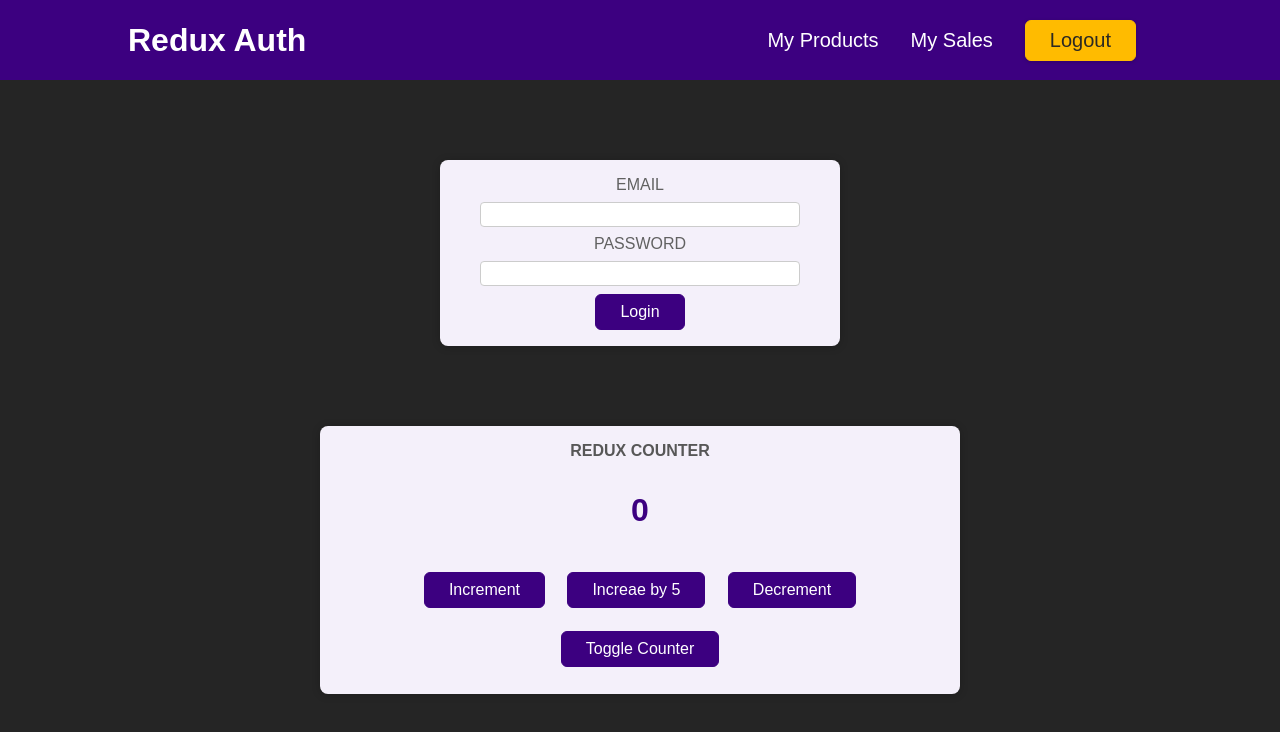
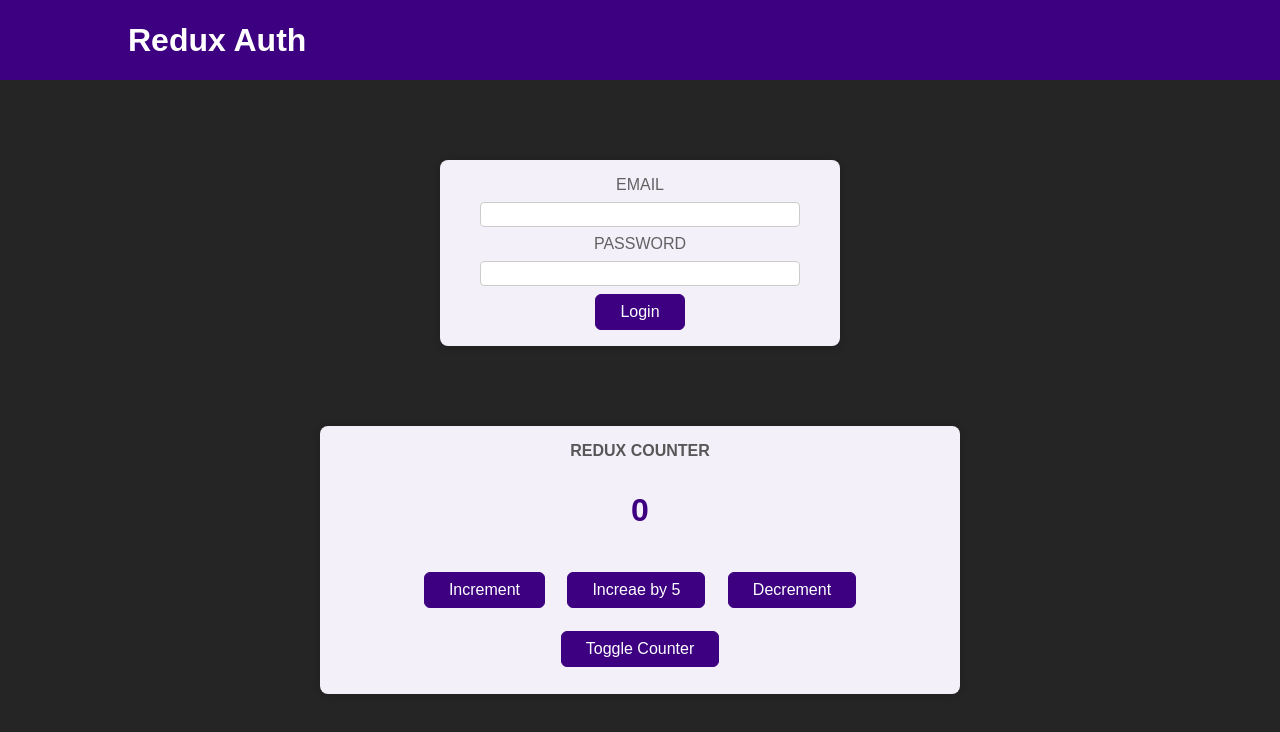
Before and after one commit to leandrocolocdk/react-redux-max, a React (Create React App) app: page / in a window 1280 px wide. Shown: the top 732 px of the page. Built offline with nearby package versions, Linux system fonts and the light colour scheme.

Commit message:
Login y logout

```diff
--- a/src/App.js
+++ b/src/App.js
@@ -1,13 +1,17 @@
 import { Fragment } from 'react';
+import { useSelector } from 'react-redux';
 import Counter from './components/Counter';
-import Header from './components/Header'
-import Auth from './components/Auth'
+import Header from './components/Header';
+import Auth from './components/Auth';
+import UserProfile from './components/UserProfile';
 
 function App() {
+  const isAuth = useSelector(state => state.auth.isAuthenticated)
   return (
     <Fragment>
       <Header />
-      <Auth />
+      {!isAuth && <Auth />}
+      {isAuth && <UserProfile />}
       <Counter />
     </Fragment>
   );
--- a/src/components/Auth.js
+++ b/src/components/Auth.js
@@ -1,10 +1,20 @@
 import classes from './Auth.module.css';
+import { useDispatch } from 'react-redux';
+import { authActions } from '../store/index'
 
 const Auth = () => {
+  const dispatch = useDispatch();
+
+  const loginHandler = (event) => {
+    event.preventDefault();
+
+    dispatch(authActions.login());
+  }
+
   return (
     <main className={classes.auth}>
       <section>
-        <form>
+        <form onSubmit={loginHandler}>
           <div className={classes.control}>
             <label htmlFor='email'>Email</label>
             <input type='email' id='email' />
--- a/src/components/Header.js
+++ b/src/components/Header.js
@@ -1,9 +1,20 @@
 import classes from './Header.module.css';
+import { useSelector, useDispatch } from 'react-redux';
+import { authActions } from '../store/index'
 
 const Header = () => {
+  const dispatch = useDispatch()
+
+  const isAuth = useSelector(state => state.auth.isAuthenticated)
+
+  const logoutHandler = () => {
+    dispatch(authActions.logout())
+  }
+
   return (
     <header className={classes.header}>
       <h1>Redux Auth</h1>
+      {isAuth &&
         <nav>
           <ul>
             <li>
@@ -13,10 +24,12 @@
               <a href='/'>My Sales</a>
             </li>
             <li>
-            <button>Logout</button>
+              <button onClick={logoutHandler}>Logout</button>
             </li>
           </ul>
         </nav>
+      }
+
     </header>
   );
 };
```
Lines whose indentation alone changed are shown as unchanged.
